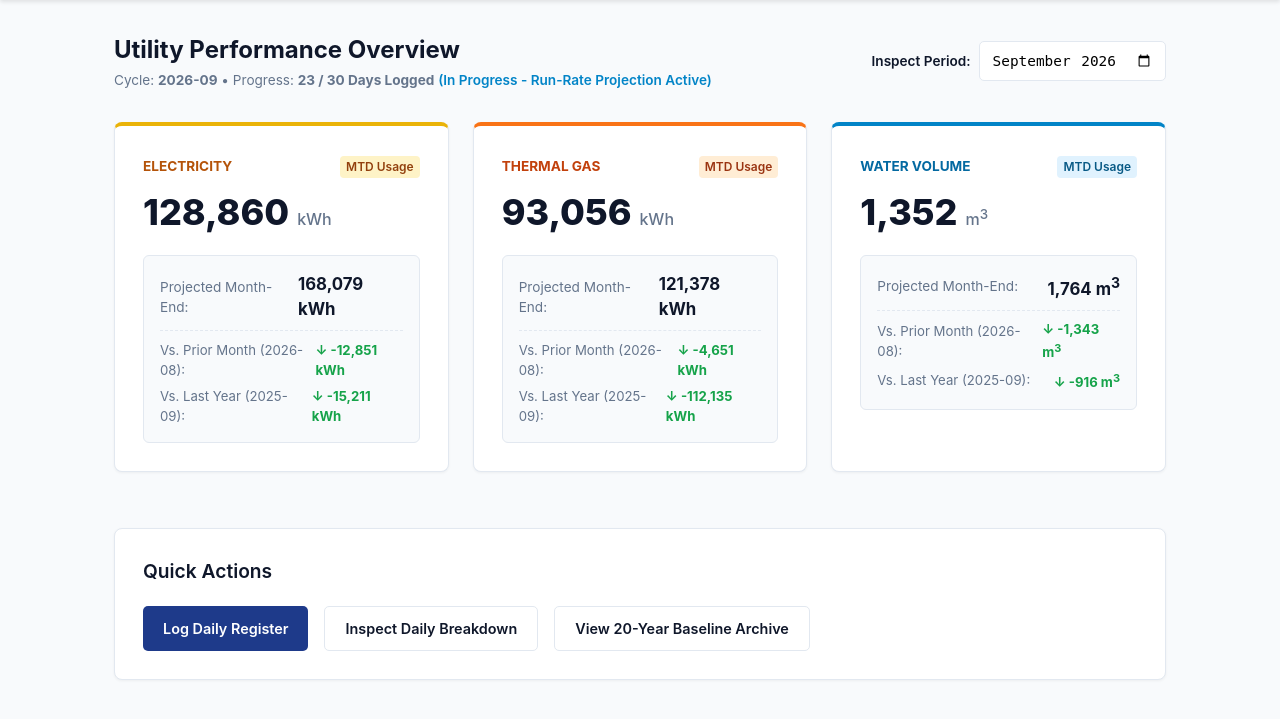
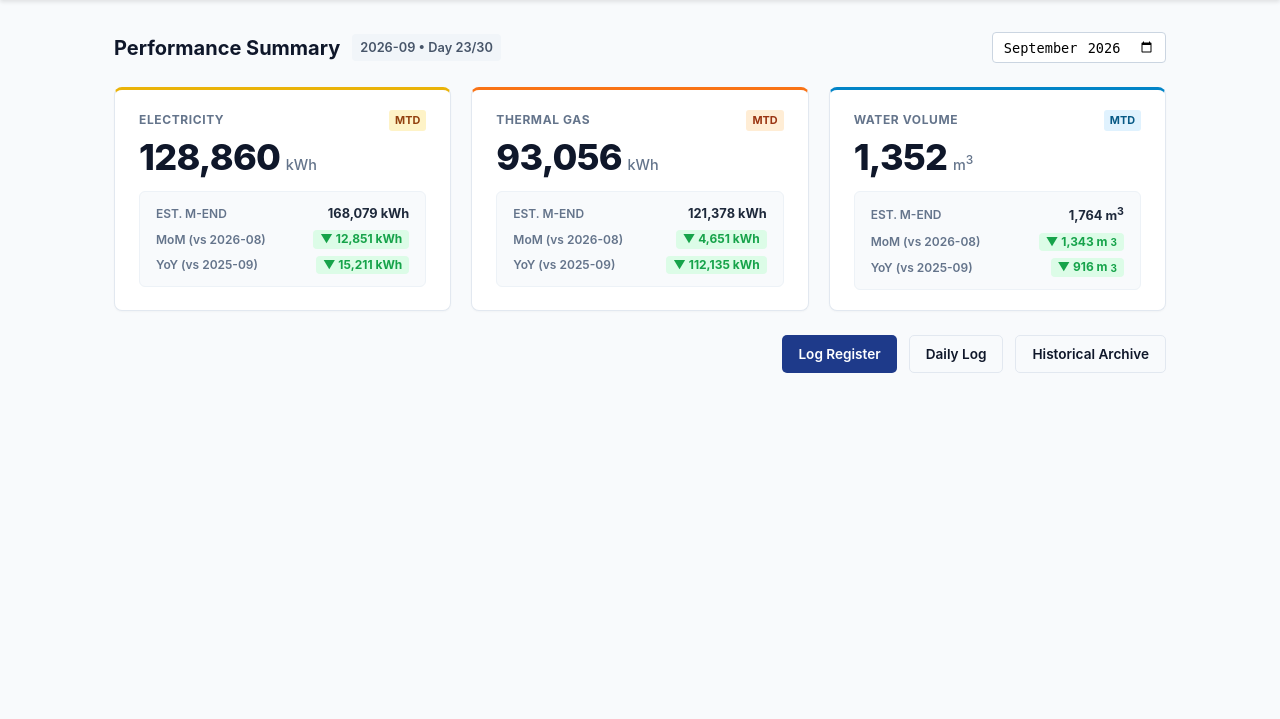
Before and after one commit to vivek-vasudevan98/utility-tracker, a Flask app: page / in a window 1280 px wide. Shown: the part 64-783 px from the top of the page. Run offline with Flask 3, Linux system fonts and the light colour scheme.

Commit message:
Dashboard UI cleanup

```diff
--- a/utility_app/templates/dashboard/index.html
+++ b/utility_app/templates/dashboard/index.html
@@ -2,157 +2,230 @@
 {% block title %}Dashboard | Utility Tracker{% endblock %}
 
 {% block content %}
-<!-- Cycle Header and Filter -->
-<div style="display: flex; justify-content: space-between; align-items: center; margin-bottom: 2rem; flex-wrap: wrap; gap: 1rem;">
-    <div>
-        <h1 style="font-size: 1.5rem; color: var(--text-main);">Utility Performance Overview</h1>
-        <p class="card-subtitle">
-            Cycle: <strong>{{ data.month }}</strong> &bull;
-            Progress: <strong>{{ data.days_logged }} / {{ data.total_days }} Days Logged</strong>
-            {% if data.is_complete %}
-                <span style="color: var(--success); font-weight: 600;">(Cycle Complete & Rolled up to Bills)</span>
-            {% else %}
-                <span style="color: var(--accent); font-weight: 600;">(In Progress - Run-Rate Projection Active)</span>
-            {% endif %}
-        </p>
+<style>
+    .dashboard-header {
+        display: flex;
+        justify-content: space-between;
+        align-items: center;
+        margin-bottom: 1.5rem;
+    }
+    .period-badge {
+        font-size: 0.8rem;
+        background: #f1f5f9;
+        color: #475569;
+        padding: 4px 8px;
+        border-radius: 4px;
+        font-weight: 600;
+    }
+    .kpi-grid {
+        display: grid;
+        grid-template-columns: repeat(auto-fit, minmax(300px, 1fr));
+        gap: 1.25rem;
+        margin-bottom: 1.5rem;
+    }
+    .kpi-card {
+        background: #ffffff;
+        border: 1px solid #e2e8f0;
+        border-radius: 8px;
+        padding: 1.25rem 1.5rem;
+        box-shadow: 0 1px 2px rgba(0,0,0,0.03);
+    }
+    .kpi-top {
+        display: flex;
+        justify-content: space-between;
+        align-items: center;
+        margin-bottom: 0.5rem;
+    }
+    .kpi-title {
+        font-size: 0.75rem;
+        font-weight: 700;
+        letter-spacing: 0.05em;
+        text-transform: uppercase;
+        color: #64748b;
+    }
+    .kpi-value-row {
+        display: flex;
+        align-items: baseline;
+        gap: 0.35rem;
+        margin-bottom: 1rem;
+    }
+    .kpi-number {
+        font-size: 2.25rem;
+        font-weight: 800;
+        color: #0f172a;
+        line-height: 1;
+        letter-spacing: -0.02em;
+    }
+    .kpi-unit {
+        font-size: 0.9rem;
+        font-weight: 500;
+        color: #64748b;
+    }
+    .telemetry-tray {
+        background: #f8fafc;
+        border: 1px solid #edf2f7;
+        border-radius: 6px;
+        padding: 0.75rem 1rem;
+        display: flex;
+        flex-direction: column;
+        gap: 0.45rem;
+    }
+    .telemetry-row {
+        display: flex;
+        justify-content: space-between;
+        align-items: center;
+        font-size: 0.8rem;
+    }
+    .telemetry-label {
+        color: #64748b;
+        font-weight: 600;
+        font-size: 0.75rem;
+    }
+    .telemetry-val {
+        font-weight: 700;
+        color: #1e293b;
+    }
+    .var-pill {
+        display: inline-flex;
+        align-items: center;
+        gap: 3px;
+        font-size: 0.75rem;
+        font-weight: 700;
+        padding: 2px 7px;
+        border-radius: 4px;
+        line-height: 1.2;
+    }
+</style>
+
+<!-- Clean Dashboard Header -->
+<div class="dashboard-header">
+    <div style="display: flex; align-items: center; gap: 0.75rem;">
+        <h1 style="font-size: 1.25rem; font-weight: 700; margin: 0;">Performance Summary</h1>
+        <span class="period-badge">{{ data.month }} &bull; Day {{ data.days_logged }}/{{ data.total_days }}</span>
     </div>
 
-    <form method="GET" action="{{ url_for('dashboard.index') }}" style="display: flex; align-items: center; gap: 0.5rem;">
-        <label for="month-select" style="margin: 0; font-size: 0.85rem;">Inspect Period:</label>
-        <input type="month" id="month-select" name="month" value="{{ selected_month }}" onchange="this.form.submit()">
+    <!-- Period Selector Input -->
+    <form method="GET" action="{{ url_for('dashboard.index') }}" style="margin: 0;">
+        <input type="month" name="month" value="{{ selected_month }}" onchange="this.form.submit()"
+               style="padding: 0.35rem 0.6rem; font-size: 0.85rem; border: 1px solid #cbd5e1; border-radius: 4px;">
     </form>
 </div>
 
-<!-- Key Performance & Forecasting Cards -->
-<div style="display: grid; grid-template-columns: repeat(auto-fit, minmax(320px, 1fr)); gap: 1.5rem; margin-bottom: 2rem;">
+<!-- Telemetry Cards -->
+<div class="kpi-grid">
 
     <!-- Electricity Card -->
-    <div class="card" style="border-top: 4px solid #eab308;">
-        <div style="display: flex; justify-content: space-between; align-items: baseline;">
-            <span class="card-subtitle" style="font-weight: 700; color: #b45309; text-transform: uppercase;">Electricity</span>
-            <span style="font-size: 0.75rem; background: #fef3c7; color: #92400e; padding: 2px 6px; border-radius: 4px; font-weight: 600;">MTD Usage</span>
+    <div class="kpi-card" style="border-top: 3px solid #eab308;">
+        <div class="kpi-top">
+            <span class="kpi-title">Electricity</span>
+            <span style="font-size: 0.68rem; font-weight: 700; color: #92400e; background: #fef3c7; padding: 2px 6px; border-radius: 3px;">MTD</span>
+        </div>
+        <div class="kpi-value-row">
+            <span class="kpi-number">{{ "{:,d}".format(data.utilities.electricity.mtd) }}</span>
+            <span class="kpi-unit">kWh</span>
         </div>
 
-        <div style="font-size: 2.25rem; font-weight: 800; margin: 0.4rem 0;">
-            {{ "{:,d}".format(data.utilities.electricity.mtd) }}
-            <span style="font-size: 1rem; color: var(--text-muted); font-weight: 500;">kWh</span>
-        </div>
-
-        <div style="background: #f8fafc; border: 1px solid var(--border); border-radius: 6px; padding: 1rem; margin-top: 1rem;">
-            <div style="display: flex; justify-content: space-between; align-items: center; margin-bottom: 0.6rem; padding-bottom: 0.5rem; border-bottom: 1px dashed var(--border);">
-                <span style="font-size: 0.85rem; color: var(--text-muted);">Projected Month-End:</span>
-                <span style="font-size: 1.05rem; font-weight: 700; color: var(--text-main);">
-                    {{ "{:,d}".format(data.utilities.electricity.predicted) }} kWh
-                </span>
+        <div class="telemetry-tray">
+            <div class="telemetry-row">
+                <span class="telemetry-label">EST. M-END</span>
+                <span class="telemetry-val">{{ "{:,d}".format(data.utilities.electricity.predicted) }} kWh</span>
             </div>
-
-            <div style="display: flex; justify-content: space-between; align-items: center; margin-bottom: 0.4rem; font-size: 0.825rem;">
-                <span style="color: var(--text-muted);">Vs. Prior Month ({{ data.prev_month_label }}):</span>
+            <div class="telemetry-row">
+                <span class="telemetry-label">MoM (vs {{ data.prev_month_label }})</span>
                 {% if data.utilities.electricity.mom %}
-                    <span style="font-weight: 700; color: {{ data.utilities.electricity.mom.color }};">
+                    <span class="var-pill" style="color: {{ data.utilities.electricity.mom.color }}; background: {{ data.utilities.electricity.mom.bg }};">
                         {{ data.utilities.electricity.mom.arrow }} {{ data.utilities.electricity.mom.label }} kWh
                     </span>
                 {% else %}
-                    <span style="color: var(--text-muted);">N/A</span>
+                    <span style="color: #94a3b8; font-size: 0.75rem;">—</span>
                 {% endif %}
             </div>
-
-            <div style="display: flex; justify-content: space-between; align-items: center; font-size: 0.825rem;">
-                <span style="color: var(--text-muted);">Vs. Last Year ({{ data.prev_year_label }}):</span>
+            <div class="telemetry-row">
+                <span class="telemetry-label">YoY (vs {{ data.prev_year_label }})</span>
                 {% if data.utilities.electricity.yoy %}
-                    <span style="font-weight: 700; color: {{ data.utilities.electricity.yoy.color }};">
+                    <span class="var-pill" style="color: {{ data.utilities.electricity.yoy.color }}; background: {{ data.utilities.electricity.yoy.bg }};">
                         {{ data.utilities.electricity.yoy.arrow }} {{ data.utilities.electricity.yoy.label }} kWh
                     </span>
                 {% else %}
-                    <span style="color: var(--text-muted);">N/A</span>
+                    <span style="color: #94a3b8; font-size: 0.75rem;">—</span>
                 {% endif %}
             </div>
         </div>
     </div>
 
     <!-- Thermal Gas Card -->
-    <div class="card" style="border-top: 4px solid #f97316;">
-        <div style="display: flex; justify-content: space-between; align-items: baseline;">
-            <span class="card-subtitle" style="font-weight: 700; color: #c2410c; text-transform: uppercase;">Thermal Gas</span>
-            <span style="font-size: 0.75rem; background: #ffedd5; color: #9a3412; padding: 2px 6px; border-radius: 4px; font-weight: 600;">MTD Usage</span>
+    <div class="kpi-card" style="border-top: 3px solid #f97316;">
+        <div class="kpi-top">
+            <span class="kpi-title">Thermal Gas</span>
+            <span style="font-size: 0.68rem; font-weight: 700; color: #9a3412; background: #ffedd5; padding: 2px 6px; border-radius: 3px;">MTD</span>
+        </div>
+        <div class="kpi-value-row">
+            <span class="kpi-number">{{ "{:,d}".format(data.utilities.gas.mtd) }}</span>
+            <span class="kpi-unit">kWh</span>
         </div>
 
-        <div style="font-size: 2.25rem; font-weight: 800; margin: 0.4rem 0;">
-            {{ "{:,d}".format(data.utilities.gas.mtd) }}
-            <span style="font-size: 1rem; color: var(--text-muted); font-weight: 500;">kWh</span>
-        </div>
-
-        <div style="background: #f8fafc; border: 1px solid var(--border); border-radius: 6px; padding: 1rem; margin-top: 1rem;">
-            <div style="display: flex; justify-content: space-between; align-items: center; margin-bottom: 0.6rem; padding-bottom: 0.5rem; border-bottom: 1px dashed var(--border);">
-                <span style="font-size: 0.85rem; color: var(--text-muted);">Projected Month-End:</span>
-                <span style="font-size: 1.05rem; font-weight: 700; color: var(--text-main);">
-                    {{ "{:,d}".format(data.utilities.gas.predicted) }} kWh
-                </span>
+        <div class="telemetry-tray">
+            <div class="telemetry-row">
+                <span class="telemetry-label">EST. M-END</span>
+                <span class="telemetry-val">{{ "{:,d}".format(data.utilities.gas.predicted) }} kWh</span>
             </div>
-
-            <div style="display: flex; justify-content: space-between; align-items: center; margin-bottom: 0.4rem; font-size: 0.825rem;">
-                <span style="color: var(--text-muted);">Vs. Prior Month ({{ data.prev_month_label }}):</span>
+            <div class="telemetry-row">
+                <span class="telemetry-label">MoM (vs {{ data.prev_month_label }})</span>
                 {% if data.utilities.gas.mom %}
-                    <span style="font-weight: 700; color: {{ data.utilities.gas.mom.color }};">
+                    <span class="var-pill" style="color: {{ data.utilities.gas.mom.color }}; background: {{ data.utilities.gas.mom.bg }};">
                         {{ data.utilities.gas.mom.arrow }} {{ data.utilities.gas.mom.label }} kWh
                     </span>
                 {% else %}
-                    <span style="color: var(--text-muted);">N/A</span>
+                    <span style="color: #94a3b8; font-size: 0.75rem;">—</span>
                 {% endif %}
             </div>
-
-            <div style="display: flex; justify-content: space-between; align-items: center; font-size: 0.825rem;">
-                <span style="color: var(--text-muted);">Vs. Last Year ({{ data.prev_year_label }}):</span>
+            <div class="telemetry-row">
+                <span class="telemetry-label">YoY (vs {{ data.prev_year_label }})</span>
                 {% if data.utilities.gas.yoy %}
-                    <span style="font-weight: 700; color: {{ data.utilities.gas.yoy.color }};">
+                    <span class="var-pill" style="color: {{ data.utilities.gas.yoy.color }}; background: {{ data.utilities.gas.yoy.bg }};">
                         {{ data.utilities.gas.yoy.arrow }} {{ data.utilities.gas.yoy.label }} kWh
                     </span>
                 {% else %}
-                    <span style="color: var(--text-muted);">N/A</span>
+                    <span style="color: #94a3b8; font-size: 0.75rem;">—</span>
                 {% endif %}
             </div>
         </div>
     </div>
 
-    <!-- Water Volume Card -->
-    <div class="card" style="border-top: 4px solid #0284c7;">
-        <div style="display: flex; justify-content: space-between; align-items: baseline;">
-            <span class="card-subtitle" style="font-weight: 700; color: #0369a1; text-transform: uppercase;">Water Volume</span>
-            <span style="font-size: 0.75rem; background: #e0f2fe; color: #075985; padding: 2px 6px; border-radius: 4px; font-weight: 600;">MTD Usage</span>
+    <!-- Water Card -->
+    <div class="kpi-card" style="border-top: 3px solid #0284c7;">
+        <div class="kpi-top">
+            <span class="kpi-title">Water Volume</span>
+            <span style="font-size: 0.68rem; font-weight: 700; color: #075985; background: #e0f2fe; padding: 2px 6px; border-radius: 3px;">MTD</span>
+        </div>
+        <div class="kpi-value-row">
+            <span class="kpi-number">{{ "{:,d}".format(data.utilities.water.mtd) }}</span>
+            <span class="kpi-unit">m<sup>3</sup></span>
         </div>
 
-        <div style="font-size: 2.25rem; font-weight: 800; margin: 0.4rem 0;">
-            {{ "{:,d}".format(data.utilities.water.mtd) }}
-            <span style="font-size: 1rem; color: var(--text-muted); font-weight: 500;">m<sup>3</sup></span>
-        </div>
-
-        <div style="background: #f8fafc; border: 1px solid var(--border); border-radius: 6px; padding: 1rem; margin-top: 1rem;">
-            <div style="display: flex; justify-content: space-between; align-items: center; margin-bottom: 0.6rem; padding-bottom: 0.5rem; border-bottom: 1px dashed var(--border);">
-                <span style="font-size: 0.85rem; color: var(--text-muted);">Projected Month-End:</span>
-                <span style="font-size: 1.05rem; font-weight: 700; color: var(--text-main);">
-                    {{ "{:,d}".format(data.utilities.water.predicted) }} m<sup>3</sup>
-                </span>
+        <div class="telemetry-tray">
+            <div class="telemetry-row">
+                <span class="telemetry-label">EST. M-END</span>
+                <span class="telemetry-val">{{ "{:,d}".format(data.utilities.water.predicted) }} m<sup>3</sup></span>
             </div>
-
-            <div style="display: flex; justify-content: space-between; align-items: center; margin-bottom: 0.4rem; font-size: 0.825rem;">
-                <span style="color: var(--text-muted);">Vs. Prior Month ({{ data.prev_month_label }}):</span>
+            <div class="telemetry-row">
+                <span class="telemetry-label">MoM (vs {{ data.prev_month_label }})</span>
                 {% if data.utilities.water.mom %}
-                    <span style="font-weight: 700; color: {{ data.utilities.water.mom.color }};">
+                    <span class="var-pill" style="color: {{ data.utilities.water.mom.color }}; background: {{ data.utilities.water.mom.bg }};">
                         {{ data.utilities.water.mom.arrow }} {{ data.utilities.water.mom.label }} m<sup>3</sup>
                     </span>
                 {% else %}
-                    <span style="color: var(--text-muted);">N/A</span>
+                    <span style="color: #94a3b8; font-size: 0.75rem;">—</span>
                 {% endif %}
             </div>
-
-            <div style="display: flex; justify-content: space-between; align-items: center; font-size: 0.825rem;">
-                <span style="color: var(--text-muted);">Vs. Last Year ({{ data.prev_year_label }}):</span>
+            <div class="telemetry-row">
+                <span class="telemetry-label">YoY (vs {{ data.prev_year_label }})</span>
                 {% if data.utilities.water.yoy %}
-                    <span style="font-weight: 700; color: {{ data.utilities.water.yoy.color }};">
+                    <span class="var-pill" style="color: {{ data.utilities.water.yoy.color }}; background: {{ data.utilities.water.yoy.bg }};">
                         {{ data.utilities.water.yoy.arrow }} {{ data.utilities.water.yoy.label }} m<sup>3</sup>
                     </span>
                 {% else %}
-                    <span style="color: var(--text-muted);">N/A</span>
+                    <span style="color: #94a3b8; font-size: 0.75rem;">—</span>
                 {% endif %}
             </div>
         </div>
@@ -160,15 +233,10 @@
 
 </div>
 
-<!-- Quick Navigation Bar -->
-<div class="card">
-    <div class="card-header">
-        <div class="card-title">Quick Actions</div>
-    </div>
-    <div style="display: flex; gap: 1rem; flex-wrap: wrap;">
-        <a href="{{ url_for('entry.index', month=selected_month) }}" class="btn btn-primary">Log Daily Register</a>
-        <a href="{{ url_for('reports.index', view='daily', month=selected_month) }}" class="btn btn-outline">Inspect Daily Breakdown</a>
-        <a href="{{ url_for('reports.index', view='monthly') }}" class="btn btn-outline">View 20-Year Baseline Archive</a>
-    </div>
+<!-- Compact Navigation Bar -->
+<div style="display: flex; gap: 0.75rem; justify-content: flex-end;">
+    <a href="{{ url_for('entry.index', month=selected_month) }}" class="btn btn-primary" style="font-size: 0.85rem; padding: 0.5rem 1rem;">Log Register</a>
+    <a href="{{ url_for('reports.index', view='daily', month=selected_month) }}" class="btn btn-outline" style="font-size: 0.85rem; padding: 0.5rem 1rem;">Daily Log</a>
+    <a href="{{ url_for('reports.index', view='monthly') }}" class="btn btn-outline" style="font-size: 0.85rem; padding: 0.5rem 1rem;">Historical Archive</a>
 </div>
 {% endblock %}
```
Also changed, not shown: utility_app/services/analytics.py (+14 -8 lines).
